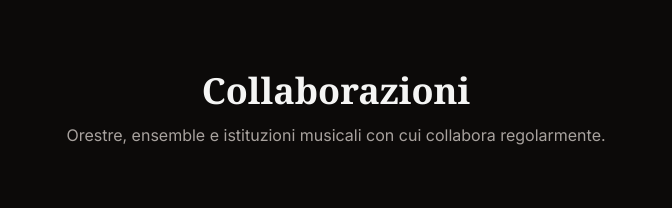
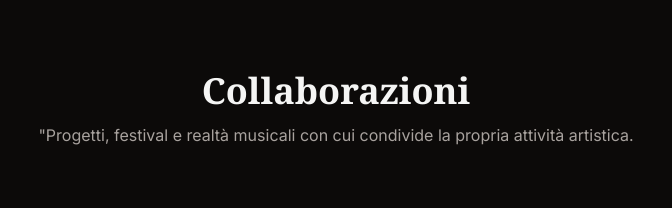
Before and after one commit to alessianotaro/pianista, a website: page index.html in a window 1280 px wide. Shown: the part 2440-2648 px from the top of the page, 304-976 px from the left. Drawn offline with nearby package versions, Linux system fonts and the light colour scheme; no server answers; a web font is replaced by a local one.

Commit message:
Add files via upload

```diff
--- a/index.html
+++ b/index.html
@@ -151,7 +151,7 @@
             <div class="max-w-7xl mx-auto px-4 sm:px-6 lg:px-8">
                 <div class="text-center space-y-3 mb-16">
                     <h2 class="text-3xl sm:text-4xl font-serif font-bold">Collaborazioni</h2>
-                    <p class="text-stone-400">Orestre, ensemble e istituzioni musicali con cui collabora regolarmente.</p>
+                    <p class="text-stone-400">"Progetti, festival e realtà musicali con cui condivide la propria attività artistica.</p>
                 </div>
                 <div class="grid grid-cols-1 sm:grid-cols-2 lg:grid-cols-3 gap-8">
                     <div class="bg-stone-900/80 border gold-border p-6 rounded-xl hover:border-amber-500 transition">
```
